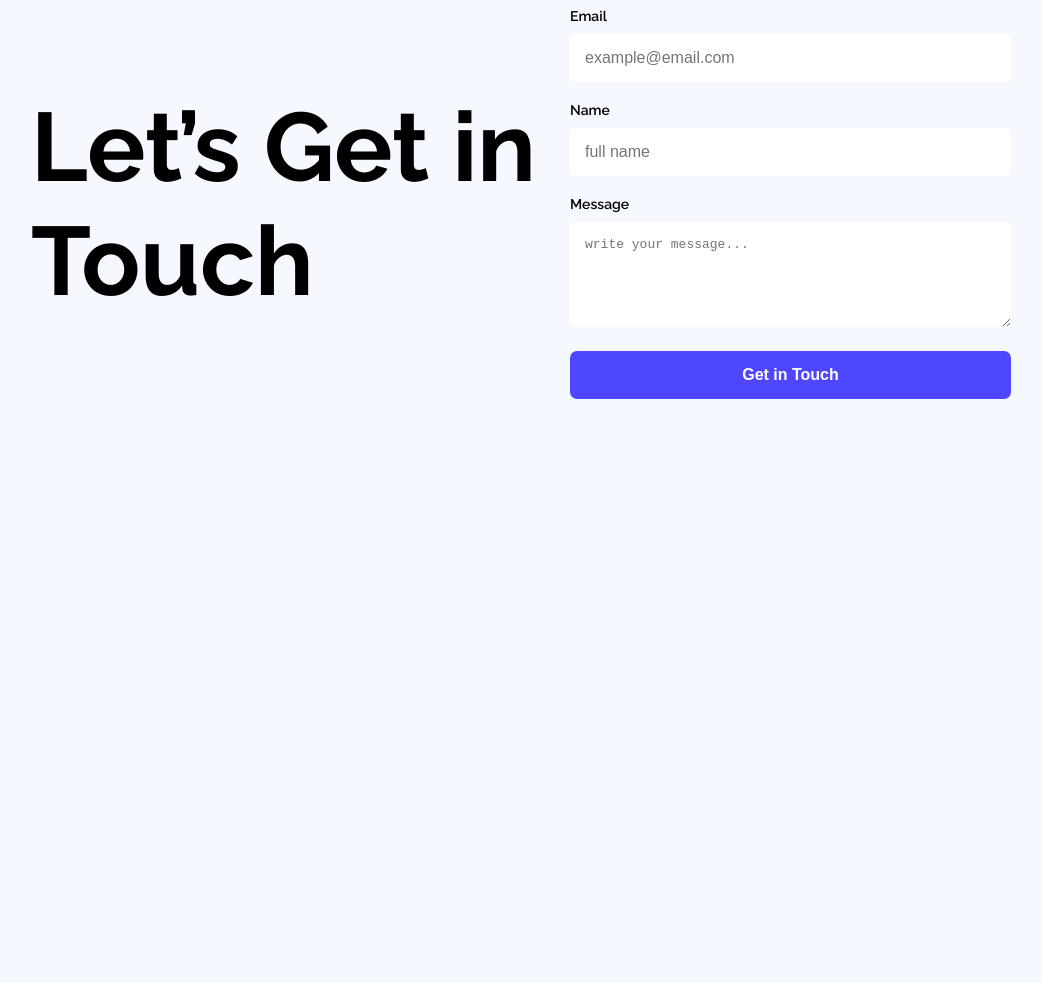
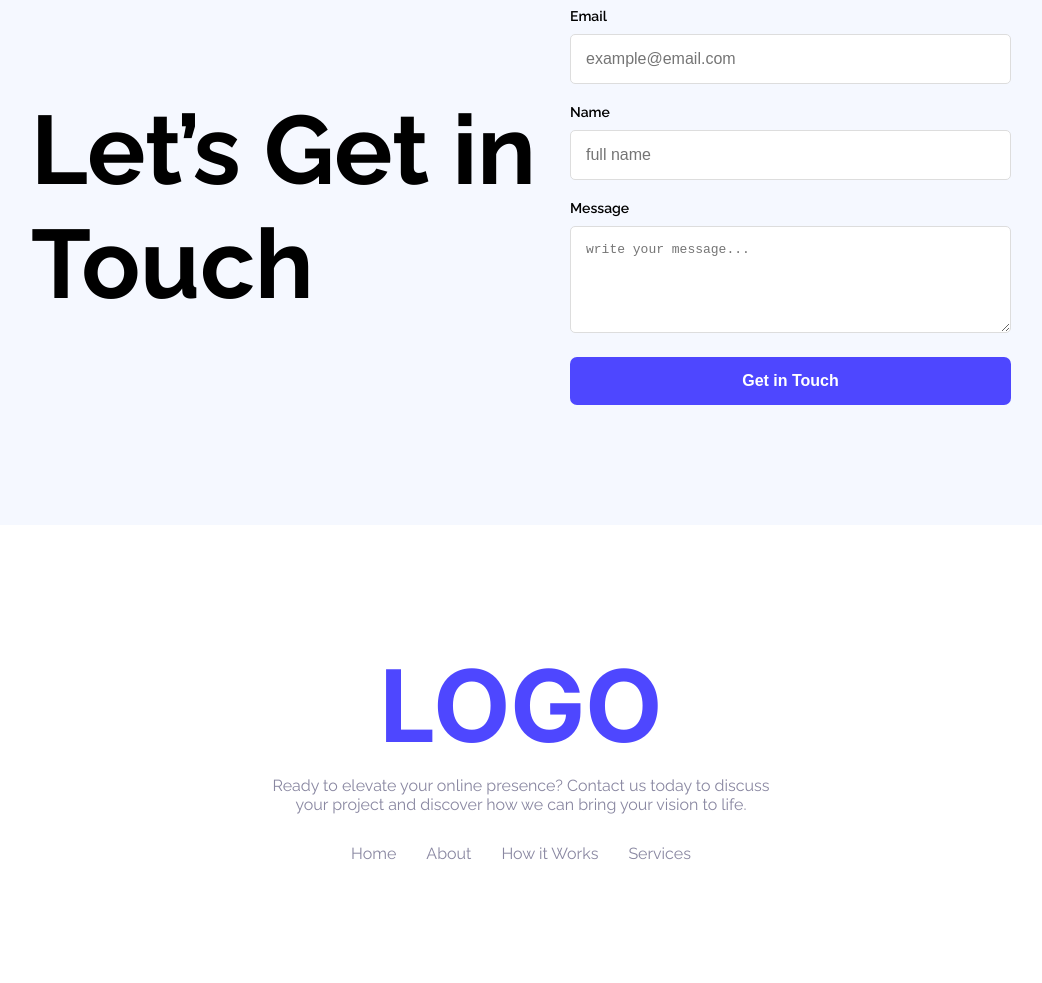
Before and after one commit to salauddinkamran/Assignment--01, a plain HTML site: page index.html in a window 1280 px wide. Shown: the part 2960-3943 px from the top of the page, without its empty margins (119-1161 px from the left). Before the commit the page ends 3479 px from the top, so only its background shows below. Drawn offline with Linux system fonts and the light colour scheme.

Commit message:
full assignment completed

```diff
--- a/css/style.css
+++ b/css/style.css
@@ -288,6 +288,7 @@ body {
   border-radius: 5px;
   color: #757575;
   font-size: medium;
+  border: 1px solid #ddd;
 }
 
 .form-section .form-container form  .btn {
@@ -295,3 +296,39 @@ body {
 }
 
 /* Form Section Style End */
+
+
+/* Footer Section Style Start */
+.footer {
+  background: white;
+  padding: 120px 0;
+  text-align: center;
+}
+
+.footer .footer-logo {
+  font-size: 100px;
+  font-family: "Inter", sans-serif;
+  color: #4E47FF;
+  font-weight: 700;
+  text-decoration: none;
+}
+
+.footer p {
+  color: #8987A1;
+  padding: 10px 0;
+}
+
+.footer ul {
+  display: flex;
+  justify-content: center;
+  gap: 30px;
+  list-style-type: none;
+  margin-top: 20px;
+}
+
+.footer ul li a {
+  text-decoration: none;
+  color: #8987A1;
+
+}
+/* Footer Section Style End */
--- a/index.html
+++ b/index.html
@@ -162,5 +162,20 @@
   </section>
   <!-- Form Section End -->
 
+  <!-- Footer Section Start -->
+  <footer class="footer">
+    <div>
+      <a class="footer-logo" href="#">LOGO</a>
+      <p>Ready to elevate your online presence? Contact us today to discuss <br> your project and discover how we can bring your vision to life.</p>
+      <ul>
+        <li><a href="#">Home</a></li>
+        <li><a href="#">About</a></li>
+        <li><a href="#">How it Works</a></li>
+        <li><a href="#">Services</a></li>
+      </ul>
+    </div>
+  </footer>
+  <!-- Footer Section End -->
+
 </body>
 </html>
```
